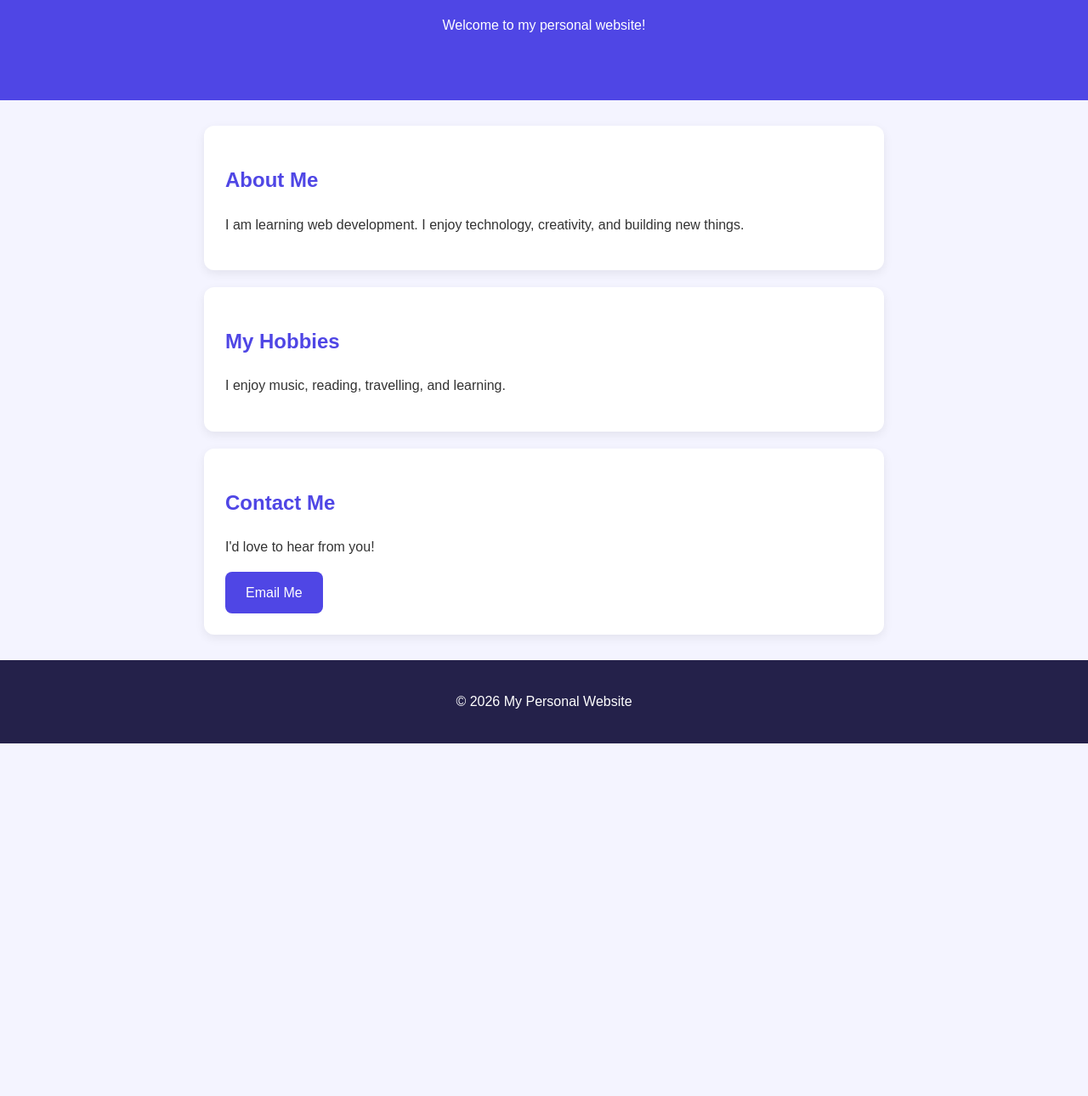
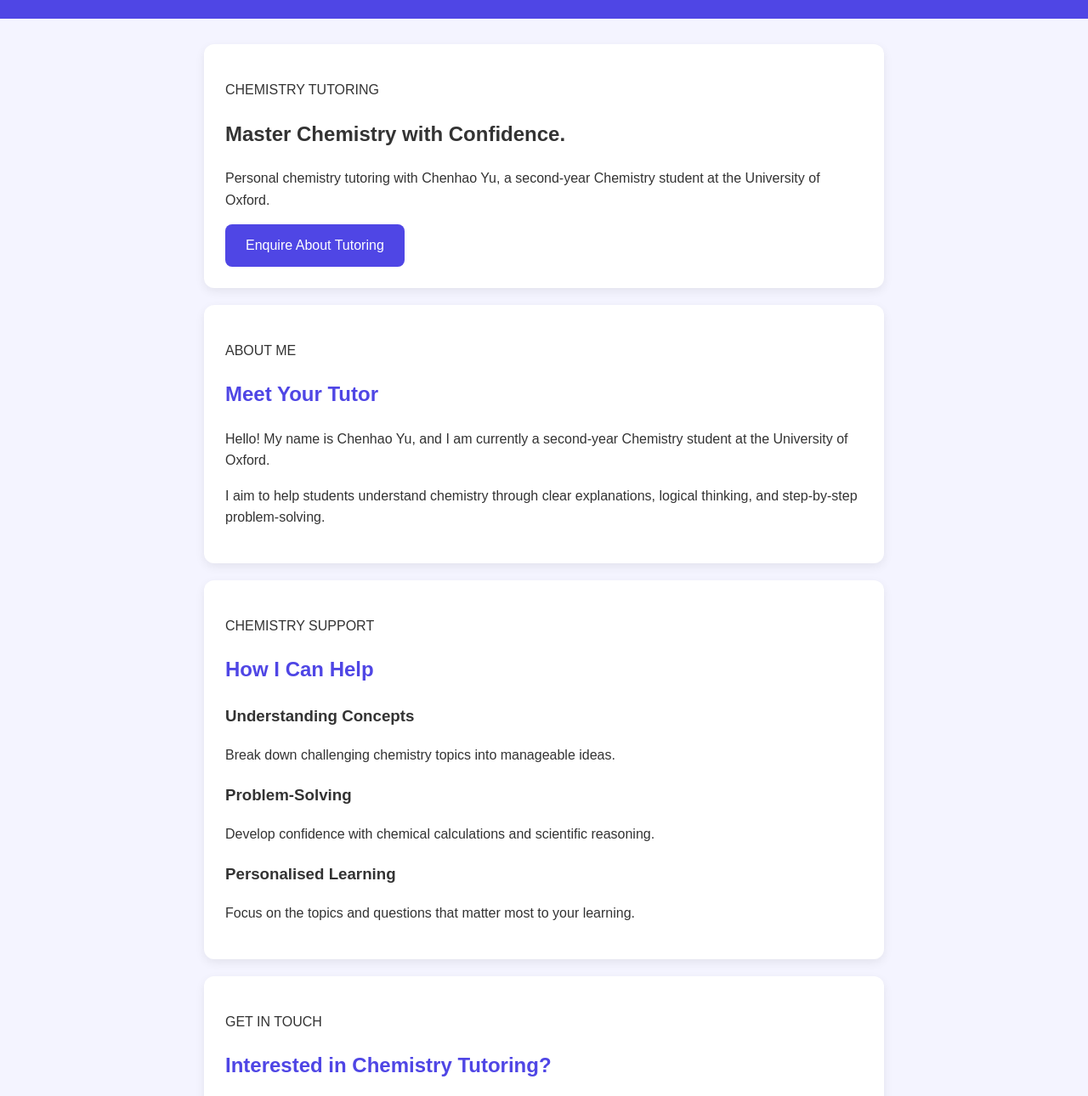
Before and after one commit to yu20041202-sudo/chfish-website, a plain HTML site: page index.html in a window 1280 px wide. Shown: the part 149-1439 px from the top of the page at 85% size. Before the commit the page ends 1024 px from the top, so only its background shows below. Drawn offline with Linux system fonts and the light colour scheme.

Commit message:
Revamp index.html for chemistry tutoring site
Updated the personal website to reflect new content for chemistry tutoring services, including a new layout, sections, and contact information.

```diff
--- a/index.html
+++ b/index.html
@@ -5,49 +5,116 @@
   <meta charset="UTF-8">
   <meta name="viewport"
         content="width=device-width, initial-scale=1.0">
+  <meta name="description"
+        content="Chemistry tutoring with Chenhao Yu,
+        a second-year Chemistry student at
+        the University of Oxford.">
 
-    <title>My Personal Website</title>
-
+  <title>Chenhao Yu | Chemistry Tutor</title>
   <link rel="stylesheet" href="style.css">
 </head>
+
 <body>
-
   <header>
-        <h1>Hello, I'm Alex 👋</h1>
-        <p>Welcome to my personal website!</p>
+    <nav>
+      <a class="logo" href="#home">CY Chemistry</a>
+      <div class="nav-links">
+        <a href="#about">About</a>
+        <a href="#tutoring">Tutoring</a>
+        <a href="#contact">Contact</a>
+      </div>
+    </nav>
   </header>
 
   <main>
-        <section>
-            <h2>About Me</h2>
-            <p>
-                I am learning web development.
-                I enjoy technology, creativity,
-                and building new things.
+    <section class="hero" id="home">
+      <div class="hero-content">
+        <p class="eyebrow">CHEMISTRY TUTORING</p>
+        <h1>Master Chemistry with Confidence.</h1>
+        <p class="hero-description">
+          Personal chemistry tutoring with Chenhao Yu,
+          a second-year Chemistry student at
+          the University of Oxford.
         </p>
+        <a class="button" href="#contact">
+          Enquire About Tutoring
+        </a>
+      </div>
     </section>
 
-        <section>
-            <h2>My Hobbies</h2>
+    <section class="section" id="about">
+      <div class="container">
+        <p class="eyebrow">ABOUT ME</p>
+        <h2>Meet Your Tutor</h2>
         <p>
-                I enjoy music, reading,
-                travelling, and learning.
+          Hello! My name is Chenhao Yu, and I am
+          currently a second-year Chemistry student
+          at the University of Oxford.
         </p>
+        <p>
+          I aim to help students understand chemistry
+          through clear explanations, logical thinking,
+          and step-by-step problem-solving.
+        </p>
+      </div>
     </section>
 
-        <section>
-            <h2>Contact Me</h2>
-            <p>I'd love to hear from you!</p>
+    <section class="section light" id="tutoring">
+      <div class="container">
+        <p class="eyebrow">CHEMISTRY SUPPORT</p>
+        <h2>How I Can Help</h2>
+
+        <div class="cards">
+          <article class="card">
+            <h3>Understanding Concepts</h3>
+            <p>
+              Break down challenging chemistry
+              topics into manageable ideas.
+            </p>
+          </article>
+
+          <article class="card">
+            <h3>Problem-Solving</h3>
+            <p>
+              Develop confidence with chemical
+              calculations and scientific reasoning.
+            </p>
+          </article>
+
+          <article class="card">
+            <h3>Personalised Learning</h3>
+            <p>
+              Focus on the topics and questions
+              that matter most to your learning.
+            </p>
+          </article>
+        </div>
+      </div>
+    </section>
+
+    <section class="section contact" id="contact">
+      <div class="container">
+        <p class="eyebrow">GET IN TOUCH</p>
+        <h2>Interested in Chemistry Tutoring?</h2>
+        <p>
+          Contact me to discuss your learning goals,
+          availability, and tutoring arrangements.
+        </p>
+
         <a class="button"
-               href="mailto:hello@example.com">
-                Email Me
+           href="mailto:YOUR_EMAIL@example.com">
+          Email Chenhao
         </a>
+      </div>
     </section>
   </main>
 
   <footer>
-        <p>© 2026 My Personal Website</p>
+    <p>© 2026 Chenhao Yu | Chemistry Tutoring</p>
+    <p>
+      Independent tutoring service.
+      Not affiliated with the University of Oxford.
+    </p>
   </footer>
-
 </body>
 </html>
```
Lines whose indentation alone changed are shown as unchanged.
